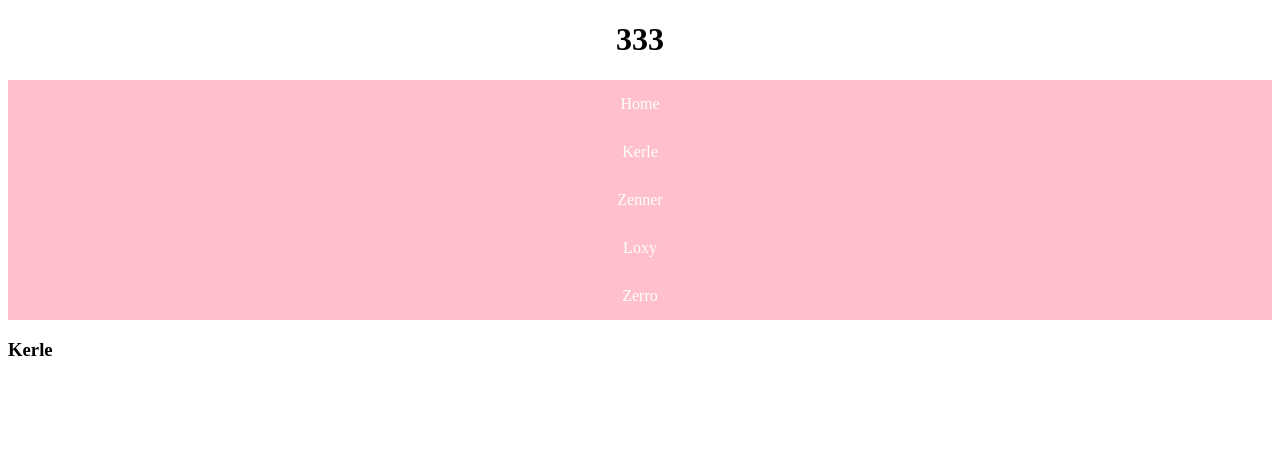
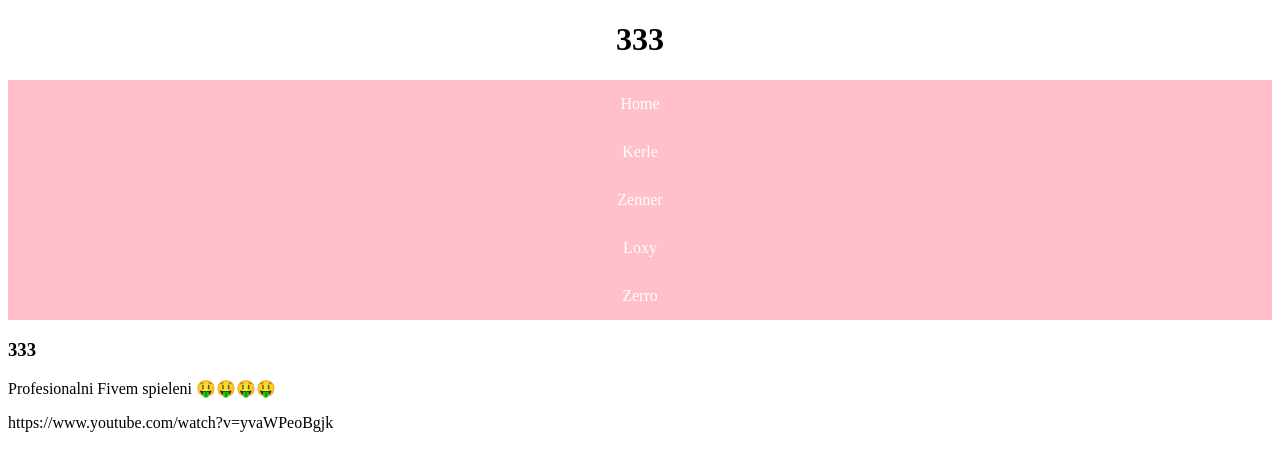
Before and after one commit to kerlexyz/333-web, a plain HTML site: page index.html in a window 1280 px wide. Drawn offline with Linux system fonts and the light colour scheme.

Commit message:
Add files via upload

```diff
--- a/index.html
+++ b/index.html
@@ -13,7 +13,7 @@
 
     <nav class="navbar">
         <ul>
-            <li><a href="home.html">Home</a></li>
+            <li><a href="index.html">Home</a></li>
             <li><a href="kerle.html">Kerle</a></li>
             <li><a href="zen.html">Zenner</a></li>
             <li><a href="loxy.html">Loxy</a></li>
@@ -23,8 +23,9 @@
 
 
 <main>
-    <h3>Kerle</h3>
-    <p></p>
+    <h3>333</h3>
+    <p>Profesionalni Fivem spieleni 🤑🤑🤑🤑</p>
+    <p> https://www.youtube.com/watch?v=yvaWPeoBgjk </p>
 </main>
 
 </body>
```
